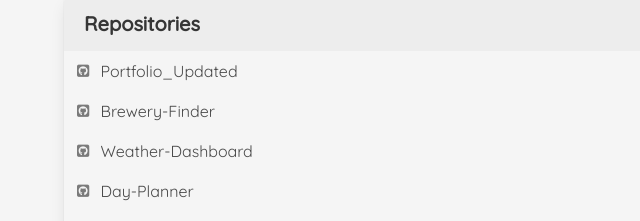
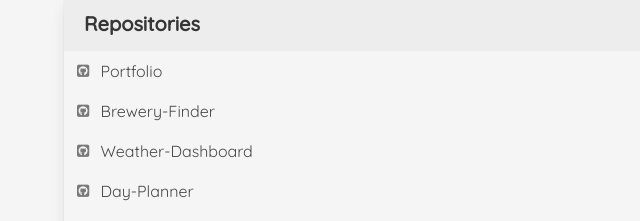
Before and after one commit to amcmilne/Portfolio, a plain HTML site: page githubpages.html in a window 1280 px wide. Shown: the part 320-541 px from the top of the page, 0-640 px from the left. Drawn offline with nearby package versions, Linux system fonts and the light colour scheme.

Commit message:
changes in html

```diff
--- a/githubpages.html
+++ b/githubpages.html
@@ -46,9 +46,9 @@
        <strong> <p class="panel-heading">
             Repositories
         </p></strong>
-        <a class="navbar-item" href="https://amcmilne.github.io/Portfolio_Updated/"> <span class="panel-icon">
+        <a class="navbar-item" href="https://amcmilne.github.io/Portfolio/"> <span class="panel-icon">
                 <i class="fab fa-github-square"></i>
-            </span>Portfolio_Updated</a>
+            </span>Portfolio</a>
 
         <a class="navbar-item" href="https://amcmilne.github.io/Brewery-Finder/"> <span class="panel-icon">
                 <i class="fab fa-github-square"></i>
```
